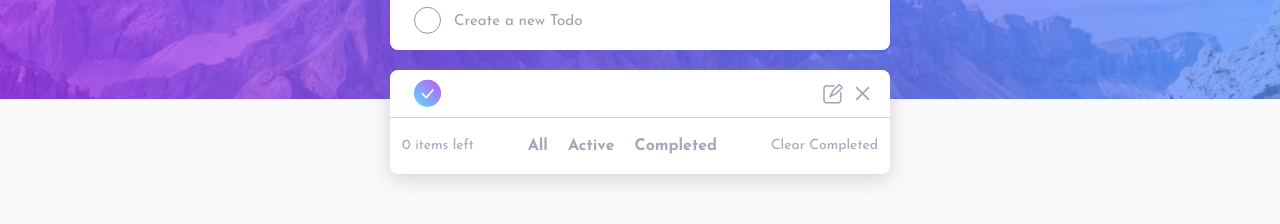
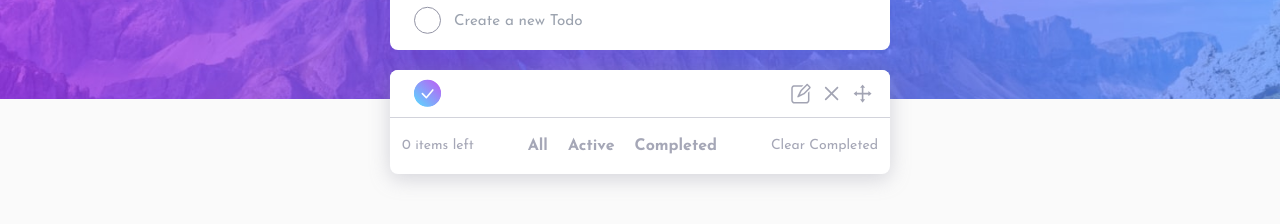
Before and after one commit to amirhazizi/todo-app-react, a React (Vite) app: page / in a window 1280 px wide. Shown: the part 141-365 px from the top of the page. Built offline with nearby package versions, Linux system fonts and the light colour scheme.

Commit message:
dnd distpatch

```diff
--- a/package.json
+++ b/package.json
@@ -11,6 +11,9 @@
     "t-watch": "tailwindcss -i ./src/css/input.css -o ./src/css/styles.css --watch"
   },
   "dependencies": {
+    "@dnd-kit/core": "^6.0.8",
+    "@dnd-kit/sortable": "^7.0.2",
+    "@dnd-kit/utilities": "^3.2.1",
     "@formkit/auto-animate": "^1.0.0-beta.6",
     "react": "^18.2.0",
     "react-dom": "^18.2.0",
--- a/src/App.tsx
+++ b/src/App.tsx
@@ -4,13 +4,25 @@ import lightDesktopBG from "./assets/bg-desktop-light.jpg"
 import darkDesktopBG from "./assets/bg-desktop-dark.jpg"
 import { BsFillMoonFill, BsSunFill, BsCheckLg } from "react-icons/bs"
 import { useState, useEffect } from "react"
-import { ADD_TODO, CLEAR_COMPLETED, END_EDIT, LOCAL_STORAGE } from "./action"
+import {
+  ADD_TODO,
+  CLEAR_COMPLETED,
+  END_EDIT,
+  LOCAL_STORAGE,
+  DRAG_AND_DROP,
+} from "./action"
 import { connect } from "react-redux"
 import SingleTodo from "./components/SingleTodo"
 import { useAutoAnimate } from "@formkit/auto-animate/react"
 import { ToastContainer, toast, Slide } from "react-toastify"
 import "react-toastify/dist/ReactToastify.css"
 import { useLocalStorage } from "usehooks-ts"
+import { DndContext, closestCenter } from "@dnd-kit/core"
+import {
+  arrayMove,
+  SortableContext,
+  verticalListSortingStrategy,
+} from "@dnd-kit/sortable"
 type InitialStatePrpos = {
   todos: {}[]
   isEdit: boolean
@@ -23,6 +35,7 @@ type AppProps = {
   clearCompleted: Function
   completeEdit: Function
   setLocalStorage: Function
+  dragnDrop: Function
   editContent: string
   isEdit: boolean
 }
@@ -34,6 +47,7 @@ function App({
   clearCompleted,
   completeEdit,
   setLocalStorage,
+  dragnDrop,
 }: AppProps) {
   const [themeTrigger, setThemeTrigger] = useState(true)
   const [todoText, setTodoText] = useState("")
@@ -41,7 +55,6 @@ function App({
   const [tempTodos, setTempTodos] = useState(todos)
   const [filterType, setFilterType] = useState("all")
   const [localData, setLocalData] = useLocalStorage("frontmentor-todo", [{}])
-
   const [parent] = useAutoAnimate()
   const themeSwitcher = () => {
     if (
@@ -138,11 +151,33 @@ function App({
             </button>
           </form>
           {todos.length > 0 && (
-            <div className='space-y-5'>
+            <DndContext
+              onDragEnd={(e) => {
+                const { active, over } = e
+
+                if (over) {
+                  if (active.id !== over.id) {
+                    const activeIndex = todos
+                      .map((item: any) => item.id)
+                      .indexOf(active.id)
+                    const overIndex = todos
+                      .map((item: any) => item.id)
+                      .indexOf(over.id)
+                    dragnDrop(arrayMove(todos, activeIndex, overIndex))
+                  }
+                }
+              }}
+              collisionDetection={closestCenter}
+            >
               <div className='container rounded-lg' ref={parent}>
-                {tempTodos.map((todo: any) => {
-                  return <SingleTodo key={todo.id} {...todo} />
-                })}
+                <SortableContext
+                  items={tempTodos}
+                  strategy={verticalListSortingStrategy}
+                >
+                  {tempTodos.map((todo: any) => {
+                    return <SingleTodo key={todo.id} {...todo} />
+                  })}
+                </SortableContext>
 
                 <div className='p-4 px-5 opacity-75 flex justify-between items-center text-sm md:py-1 md:px-3'>
                   <p className='total-btn'>{totalActive} items left</p>
@@ -169,7 +204,6 @@ function App({
                   <button
                     onClick={() => {
                       clearCompleted()
-                      toast.info("Completed Todos Removed.")
                     }}
                     className='filter-btn'
                   >
@@ -177,7 +211,7 @@ function App({
                   </button>
                 </div>
               </div>
-            </div>
+            </DndContext>
           )}
           <div
             className={`flex gap-x-5 container justify-center rounded-lg py-3 text-sm font-bold transition-opacity md:hidden ${
@@ -225,6 +259,8 @@ const mapDistpatchtoPrpos = (distpatch: Function) => {
       distpatch({ type: END_EDIT, payload: text }),
     setLocalStorage: (data: [{}]) =>
       distpatch({ type: LOCAL_STORAGE, payload: data }),
+    dragnDrop: (newState: [{}]) =>
+      distpatch({ type: DRAG_AND_DROP, payload: newState }),
   }
 }
 export default connect(mapStateToProps, mapDistpatchtoPrpos)(App)
--- a/src/action.ts
+++ b/src/action.ts
@@ -7,3 +7,4 @@ export const FILTER_TODO = "FILTER_TODO"
 export const START_EDIT = "START_EDIT"
 export const END_EDIT = "END_EDIT"
 export const LOCAL_STORAGE = "LOCAL_STORAGE"
+export const DRAG_AND_DROP = "DRAG_AND_DROP"
--- a/src/components/SingleTodo.tsx
+++ b/src/components/SingleTodo.tsx
@@ -1,5 +1,8 @@
 import { BsCheckLg } from "react-icons/bs"
 import { RxCross2, RxPencil2 } from "react-icons/rx"
+import { AiOutlineDrag } from "react-icons/ai"
+import { useSortable } from "@dnd-kit/sortable"
+import { CSS } from "@dnd-kit/utilities"
 import { connect } from "react-redux"
 import { REMOVE_TODO, IS_COMPLETED, IS_ACTIVE, START_EDIT } from "../action"
 import { useState, useEffect } from "react"
@@ -19,6 +22,7 @@ type InitialStatePrpos = {
   editContent: string
 }
 const SingleTodo = ({
+  id,
   content,
   type,
   removeTodo,
@@ -27,6 +31,9 @@ const SingleTodo = ({
   startEdit,
 }: SingleTodoProps) => {
   const [isCompleted, setIsCompleted] = useState(false)
+  const { attributes, listeners, setNodeRef, transform, transition } =
+    useSortable({ id })
+  const style = { transform: CSS.Transform.toString(transform), transition }
 
   useEffect(() => {
     if (isCompleted) {
@@ -40,7 +47,11 @@ const SingleTodo = ({
   }, [])
 
   return (
-    <div className='todo relative py-4 w-full'>
+    <div
+      ref={setNodeRef}
+      style={style}
+      className='todo relative py-4 w-full rounded-t-lg'
+    >
       <div className='px-5 pl-16 flex justify-between items-center'>
         <p
           onClick={() => setIsCompleted(!isCompleted)}
@@ -63,6 +74,11 @@ const SingleTodo = ({
               removeTodo()
               toast.warning("Todo Removed.")
             }}
+            className='scale-150 opacity-50 cursor-pointer'
+          />
+          <AiOutlineDrag
+            {...attributes}
+            {...listeners}
             className='scale-150 opacity-50 cursor-pointer'
           />
         </div>
--- a/src/css/input.css
+++ b/src/css/input.css
@@ -74,6 +74,7 @@ main>div {
 
 .todo {
     border-bottom: 1px solid var(--cl-border);
+    background: var(--cl-Container-BG);
     font-size: .95rem;
 }
 
--- a/src/css/styles.css
+++ b/src/css/styles.css
@@ -556,14 +556,6 @@ video {
   }
 }
 
-.visible {
-  visibility: visible;
-}
-
-.invisible {
-  visibility: hidden;
-}
-
 .absolute {
   position: absolute;
 }
@@ -602,10 +594,6 @@ video {
 
 .top-1\/2 {
   top: 50%;
-}
-
-.left-3\/4 {
-  left: 75%;
 }
 
 .z-10 {
@@ -663,26 +651,6 @@ video {
   transform: translate(var(--tw-translate-x), var(--tw-translate-y)) rotate(var(--tw-rotate)) skewX(var(--tw-skew-x)) skewY(var(--tw-skew-y)) scaleX(var(--tw-scale-x)) scaleY(var(--tw-scale-y));
 }
 
-.translate-x-1\/2 {
-  --tw-translate-x: 50%;
-  transform: translate(var(--tw-translate-x), var(--tw-translate-y)) rotate(var(--tw-rotate)) skewX(var(--tw-skew-x)) skewY(var(--tw-skew-y)) scaleX(var(--tw-scale-x)) scaleY(var(--tw-scale-y));
-}
-
-.translate-x-10 {
-  --tw-translate-x: 2.5rem;
-  transform: translate(var(--tw-translate-x), var(--tw-translate-y)) rotate(var(--tw-rotate)) skewX(var(--tw-skew-x)) skewY(var(--tw-skew-y)) scaleX(var(--tw-scale-x)) scaleY(var(--tw-scale-y));
-}
-
-.translate-x-24 {
-  --tw-translate-x: 6rem;
-  transform: translate(var(--tw-translate-x), var(--tw-translate-y)) rotate(var(--tw-rotate)) skewX(var(--tw-skew-x)) skewY(var(--tw-skew-y)) scaleX(var(--tw-scale-x)) scaleY(var(--tw-scale-y));
-}
-
-.translate-x-16 {
-  --tw-translate-x: 4rem;
-  transform: translate(var(--tw-translate-x), var(--tw-translate-y)) rotate(var(--tw-rotate)) skewX(var(--tw-skew-x)) skewY(var(--tw-skew-y)) scaleX(var(--tw-scale-x)) scaleY(var(--tw-scale-y));
-}
-
 .scale-125 {
   --tw-scale-x: 1.25;
   --tw-scale-y: 1.25;
@@ -692,6 +660,10 @@ video {
 .scale-150 {
   --tw-scale-x: 1.5;
   --tw-scale-y: 1.5;
+  transform: translate(var(--tw-translate-x), var(--tw-translate-y)) rotate(var(--tw-rotate)) skewX(var(--tw-skew-x)) skewY(var(--tw-skew-y)) scaleX(var(--tw-scale-x)) scaleY(var(--tw-scale-y));
+}
+
+.transform {
   transform: translate(var(--tw-translate-x), var(--tw-translate-y)) rotate(var(--tw-rotate)) skewX(var(--tw-skew-x)) skewY(var(--tw-skew-y)) scaleX(var(--tw-scale-x)) scaleY(var(--tw-scale-y));
 }
 
@@ -747,6 +719,11 @@ video {
 
 .rounded-lg {
   border-radius: 0.5rem;
+}
+
+.rounded-t-lg {
+  border-top-left-radius: 0.5rem;
+  border-top-right-radius: 0.5rem;
 }
 
 .fill-green-500 {
@@ -855,16 +832,16 @@ video {
   filter: var(--tw-blur) var(--tw-brightness) var(--tw-contrast) var(--tw-grayscale) var(--tw-hue-rotate) var(--tw-invert) var(--tw-saturate) var(--tw-sepia) var(--tw-drop-shadow);
 }
 
-.transition-opacity {
-  transition-property: opacity;
+.transition {
+  transition-property: color, background-color, border-color, text-decoration-color, fill, stroke, opacity, box-shadow, transform, filter, -webkit-backdrop-filter;
+  transition-property: color, background-color, border-color, text-decoration-color, fill, stroke, opacity, box-shadow, transform, filter, backdrop-filter;
+  transition-property: color, background-color, border-color, text-decoration-color, fill, stroke, opacity, box-shadow, transform, filter, backdrop-filter, -webkit-backdrop-filter;
   transition-timing-function: cubic-bezier(0.4, 0, 0.2, 1);
   transition-duration: 150ms;
 }
 
-.transition {
-  transition-property: color, background-color, border-color, text-decoration-color, fill, stroke, opacity, box-shadow, transform, filter, -webkit-backdrop-filter;
-  transition-property: color, background-color, border-color, text-decoration-color, fill, stroke, opacity, box-shadow, transform, filter, backdrop-filter;
-  transition-property: color, background-color, border-color, text-decoration-color, fill, stroke, opacity, box-shadow, transform, filter, backdrop-filter, -webkit-backdrop-filter;
+.transition-opacity {
+  transition-property: opacity;
   transition-timing-function: cubic-bezier(0.4, 0, 0.2, 1);
   transition-duration: 150ms;
 }
@@ -945,6 +922,7 @@ main>div {
 
 .todo {
   border-bottom: 1px solid var(--cl-border);
+  background: var(--cl-Container-BG);
   font-size: .95rem;
 }
 
--- a/src/reducer.ts
+++ b/src/reducer.ts
@@ -7,8 +7,9 @@ import {
   START_EDIT,
   END_EDIT,
   LOCAL_STORAGE,
+  DRAG_AND_DROP,
 } from "./action"
-
+import { toast } from "react-toastify"
 type InitialStatePrpos = {
   todos: []
   isEdit: boolean
@@ -75,6 +76,11 @@ const reducer = (
   }
   if (action.type === CLEAR_COMPLETED) {
     const newTodos = state.todos.filter((item: any) => item.type === "active")
+    if (
+      newTodos.length !== state.todos.length &&
+      newTodos.every((aElement, index) => aElement !== state.todos[index])
+    )
+      toast.info("Completed Todos Removed.")
     return {
       ...state,
       todos: newTodos,
@@ -86,6 +92,12 @@ const reducer = (
       todos: action.payload,
     }
   }
+  if (action.type === DRAG_AND_DROP) {
+    return {
+      ...state,
+      todos: action.payload,
+    }
+  }
 
   return state
 }
```
Also changed, not shown: 1 other file (tests, documents, lock files or other folders).
